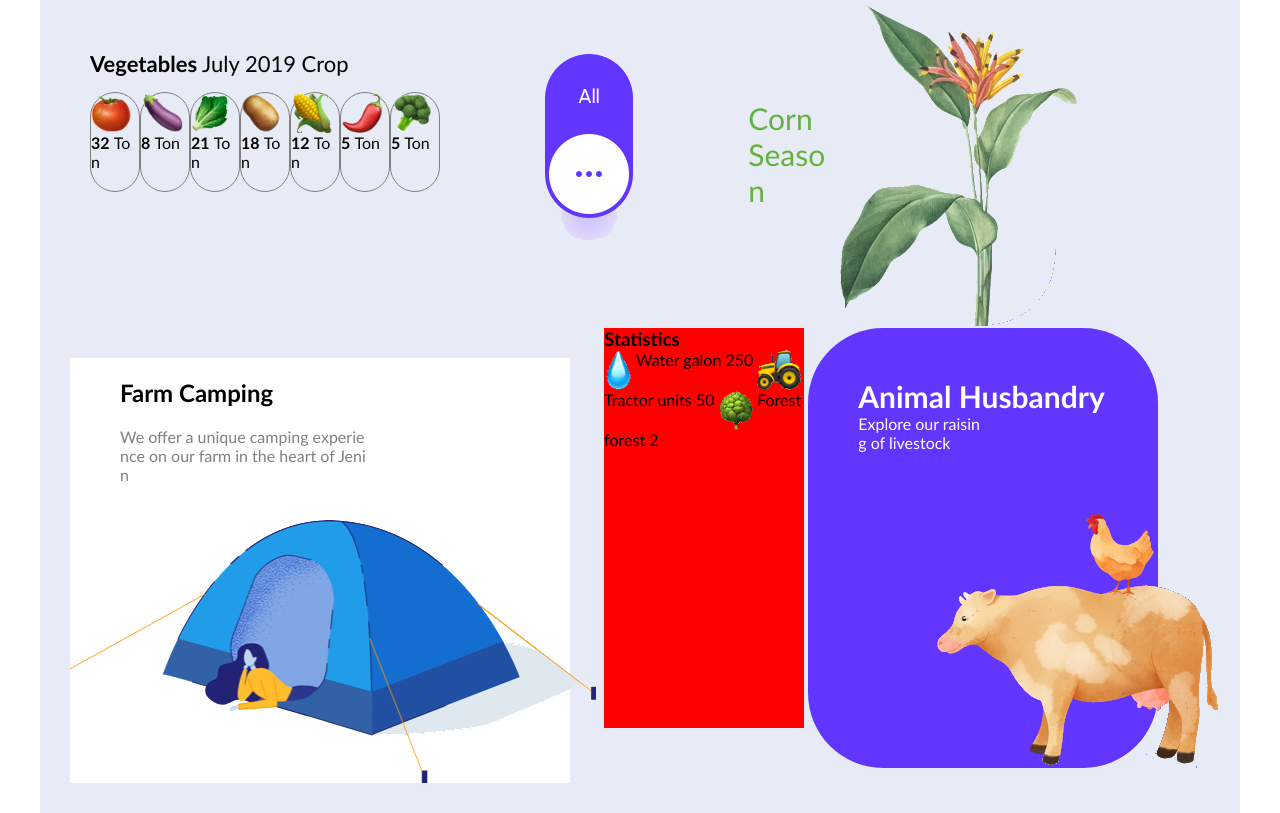
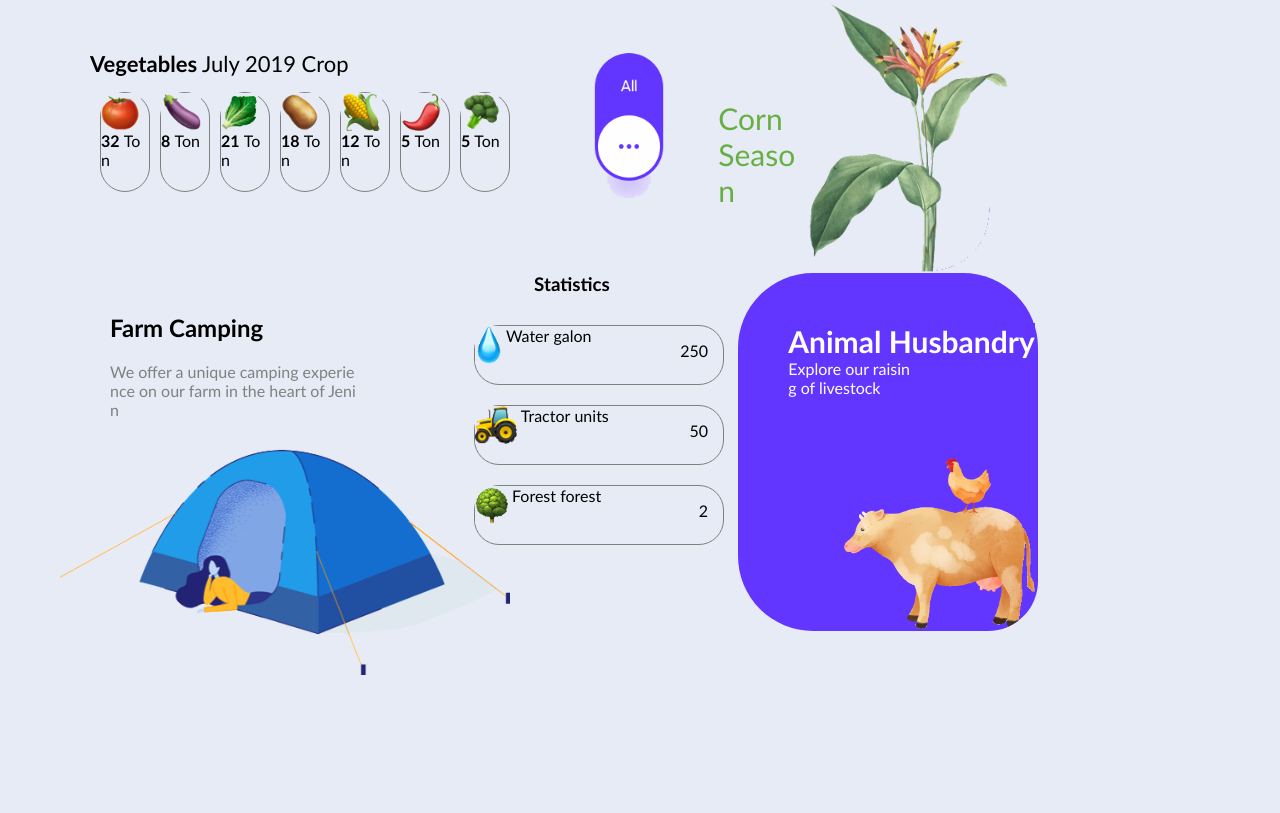
Before and after one commit to AisteKara/Farm, a plain HTML site: page index.html in a window 1280 px wide. Drawn offline with Linux system fonts and the light colour scheme.

Commit message:
Style fixes

```diff
--- a/css/main.css
+++ b/css/main.css
@@ -6,22 +6,20 @@ body * {
     box-sizing: border-box;
     font-family: 'Gill Sans', 'Gill Sans MT', Calibri, 'Trebuchet MS', sans-serif;
     word-break: break-all;
+    background-color: #E6EBF5;
+
 }
 main {
     display: inline-block;
-    width: 100%;
-}
-.container {
-    background-color: #E6EBF5;
-    display: inline-block;
     width: 1200px;
     margin-left: calc((100% - 1200px)/2);
+    border-radius: 100px;
 }
 .vegetable {
-    width: 400px;
-    background-color: none;
+    width: 450px;
     display: inline-block;
     margin: 50px;
+
 }
 header {
     margin-bottom: 15px;
@@ -31,21 +29,30 @@ header {
     height: 100px;
     width: 50px;
     border-radius: 25px;
+    display: block;
     border: solid 1px grey;
-    display: block;
     float: left;
+    margin-left: 10px;
+
 }
 span > img {
-    height: 40px;
+    height: 38px;
 }
 .button {
-    width: 200px;
+    width: 120px;
     display: inline-block;
     margin-top: 50px;
+}
+.button > img {
+    width: 70px;
 }
 .crop {
     width: 400px;
     display: inline-block;
+
+}
+.crop > img {
+    width: 200px;
 }
 .crop > span {
     color: #66B042;
@@ -67,12 +74,15 @@ span > img {
 
 .bottom {
     display: block;
+
 }
 .camping {
     display: inline-block;
-    width: 500px;
-    margin: 30px;
-    background-color: white;
+    width: 350px;
+    margin: 20px;
+}
+.camping > img {
+    width: 450px;
 }
 .camping > h2{
     margin: 20px;
@@ -86,12 +96,40 @@ span > img {
 .statistics {
     display: inline-block;
     width: 200px;
-    height: 400px;
-    background-color: red;
+    margin-left: 100px;
+
+    }
+.statistics > h3 {
+    margin-bottom: 20px;
+}
+.statistics > img {
+    width: 50px;
+    margin: auto;
+}
+.statistics > span {
+    width: 250px;
+    height: 60px;
+    border-radius: 25px;
+    border: solid 1px grey;
+    float: right;
+    margin: 10px;
+
+}
+.statistics > span > p {
+    margin-left: 60px;
+    display: inline-block;
+    margin: auto;
+}
+.statistics > span > span {
+    float: right;
+    margin: auto;
+    margin-top: 15px;
+    margin-right: 15px;
+
 }
 .husbandry {
     display: inline-block;
-    width: 350px;
+    width: 300px;
     background-color: #6236FF;
     border-radius: 75px;
 }
@@ -101,14 +139,19 @@ span > img {
     display: inline-block;
     color: white;
     font-size: 30px;
+    background-color: #6236FF;
 }
 .husbandry > p {
     margin-left: 50px;
     width: 130px;
     color: white;
+    background-color: #6236FF;
 
 }
 .husbandry > img {
-    margin-left: 120px;
+    width: 200px;
+    margin-left: 100px;
     margin-top: 60px;
+    background-color: #6236FF;
+    border-bottom-right-radius: 50px ;
 }
--- a/index.html
+++ b/index.html
@@ -69,21 +69,21 @@
                 <h3><b>Statistics</b></h3>
                 <span>
                    <img src="./img/drop.png" alt="water-drop">
-                    Water
-                    galon
-                    250
+                    <p>Water</p>
+                    <p>galon</p>
+                    <span>250</span>
                 </span>
                 <span>
                     <img src="./img/tractor.png" alt="tractor">
-                    Tractor
-                    units
-                    50
+                    <p>Tractor</p>
+                    <p>units</p>
+                    <span>50</span>
                 </span>
                 <span>
                     <img src="./img/forest.png" alt="forest">
-                    Forest
-                    forest
-                    2
+                    <p>Forest</p>
+                    <p>forest</p>
+                    <span>2</span>
                 </span>
             </div>
             <div class="husbandry">
```
